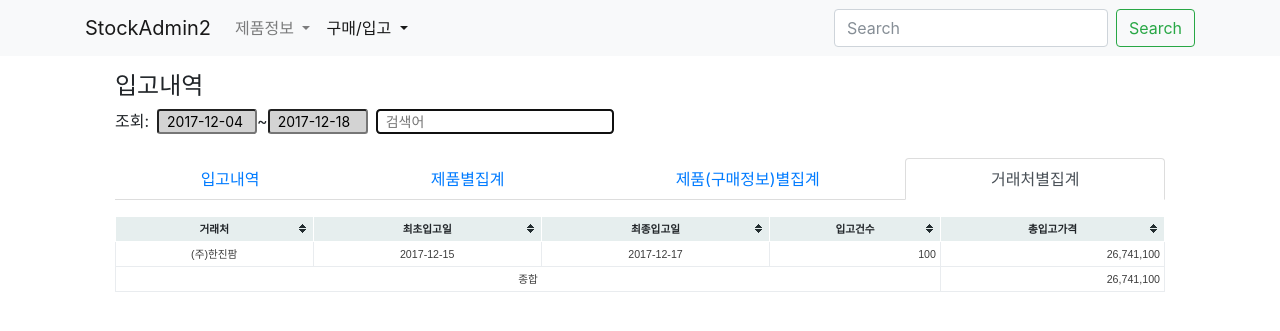
After one commit to zwolf21/StockAdmin2, a Django app: page /buy/stockrecord/agg/Market/ in a window 1280 px wide. The commit adds this page. Shown: the top 331 px of the page. Run offline with Django 3.2, Linux system fonts and the light colour scheme; data comes from the database, SQL or seed files in the repository; both versions use the stored data as it was after the commit; some libraries are stand-ins or nearby versions.

Commit message:
각 모델에서 집계 했더니 올바른 집계가 되지 않는다 StockRecord Magager 에서 집계 구현할 예정

```diff
--- a/StockAdmin2/buy/templates/buy/buy_base.html
+++ b/StockAdmin2/buy/templates/buy/buy_base.html
@@ -5,7 +5,7 @@
     <div class="col-12 my-3">
     {% block buy_header %}{% endblock buy_header %}
     </div>
-    <div class="row">
+    <div class="col-12">
     {% block buy_content %}{% endblock buy_content %}
     </div>
 </div>
--- /dev/null
+++ b/StockAdmin2/buy/templates/buy/components/stock_nav.html
@@ -0,0 +1,23 @@
+{% url 'buy:stock-agg' 'Market' as market_url %}
+{% url 'buy:stock-agg' 'Product' as product_url %}
+{% url 'buy:stock-agg' 'BuyInfo' as buyinfo_url %}
+{% url 'buy:stock-agg' 'StockRecord' as stockrecord_url %}
+<ul class="nav nav-tabs nav-fill">
+  <li class="nav-item">
+    <a class="nav-link {% if request.path == stockrecord_url %}active{% endif %} " href="{{ stockrecord_url }}?{{ request.GET.urlencode }}" >입고내역</a>
+  </li>
+  <li class="nav-item">
+    <a class="nav-link {% if request.path == product_url %}active{% endif %} " href="{{ product_url }}?{{ request.GET.urlencode }}">제품별집계</a>
+  </li>
+  <li class="nav-item">
+    <a class="nav-link {% if request.path == buyinfo_url %}active{% endif %} " href="{{ buyinfo_url }}?{{ request.GET.urlencode }}">제품(구매정보)별집계</a>
+  </li>
+  <li class="nav-item">
+    <a class="nav-link {% if request.path == market_url %}active{% endif %} " href="{{ market_url }}?{{ request.GET.urlencode }}">거래처별집계</a>
+  </li>
+</ul>
+<script>
+$(function(){
+  redirectFormActionOnClick('#filter-form', '[href={{ request.path }}]', "{{ request.path }}")
+})
+</script>
--- /dev/null
+++ b/StockAdmin2/buy/templates/buy/stocked_agg.html
@@ -0,0 +1,164 @@
+{% extends "buy/buy_base.html" %}
+{% load humanize %}
+{% load widget_tweaks %}
+
+
+{% block buy_header %}
+<div class="col-12 mb-4">
+    <h4>입고내역</h4>
+    {% include "buy/components/filter_form.html" with url='.' %}
+</div>
+<div class="col-12">
+    {% include "buy/components/stock_nav.html" %}
+</div>
+{% endblock buy_header %}
+
+
+{% block buy_content %}
+{% url 'buy:stock-agg' 'Market' as market_url %}
+{% url 'buy:stock-agg' 'Product' as product_url %}
+{% url 'buy:stock-agg' 'BuyInfo' as buyinfo_url %}
+{% url 'buy:stock-agg' 'StockRecord' as stockrecord_url %}
+
+<div class="col-12">
+{% if request.path == stockrecord_url %}
+    <table class="tablesorter tablesorter-sortable table-bordered">
+        <thead>
+            <tr>
+                <th>구매번호</th>
+                <th>입고일자</th>
+                <th>거래처</th>
+                <th>판매사</th>
+                <th>제품명</th>
+                <th>입고수량</th>
+                <th>구매단가</th>
+                <th>총입고가격</th>
+            </tr>
+        </thead>
+        <tbody>
+            {% for object in object_list %}
+            <tr>
+                <td class="text-center">{{ object.buyitem.buy.slug }}</td>
+                <td class="text-center">{{ object.date|date:"Y-m-d" }}</td>
+                <td class="text-center">{{ object.buyitem.buyinfo.market.name }}</td>
+                <td class="text-center">{{ object.buyitem.buyinfo.product.company }}</td>
+                <td>{{ object.buyitem.buyinfo.product.name }}</td>
+                <td class="text-right">{{ object.amount }}</td>
+                <td class="text-right">{{ object.buyitem.buyinfo.price|intcomma }}</td>
+                <td class="text-right">
+                    {{ object.stocked_price_sum|intcomma }}
+                </td>
+            </tr>
+            {% endfor %}
+            <tr>
+                <td class="text-center" colspan="7">종합</td>
+                <td class="text-right">{{ aggset.stocked_price_total|intcomma }}</td>
+            </tr>
+        </tbody>
+    </table>
+{% elif request.path == product_url %}
+    <table class="tablesorter tablesorter-sortable table-bordered">
+        <thead>
+            <tr>
+                <th>제품코드</th>
+                <th>제품명</th>
+                <th>최초입고일</th>
+                <th>최종입고일</th>
+                <th>입고수량</th>
+                <th>총입고가격</th>
+            </tr>
+        </thead>
+        <tbody>
+            {% for object in object_list %}
+            <tr>
+                <td class="text-center">{{ object.code }}</td>
+                <td>{{ object.name }}</td>
+                <td class="text-center">{{ object.first_stocked_date|date:"Y-m-d" }}</td>
+                <td class="text-center">{{ object.last_stocked_date|date:"Y-m-d" }}</td>
+                <td class="text-right">{{ object.stocked_amount_sum|intcomma }}</td>
+                <td class="text-right">{{ object.stocked_price_sum|intcomma }}</td>
+            </tr>
+            {% endfor %}
+            <tr>
+                <td class="text-center" colspan="5">종합</td>
+                <td class="text-right">{{ aggset.stocked_price_total|intcomma }}</td>
+            </tr>
+        </tbody>
+    </table>
+{% elif request.path == buyinfo_url %}
+    <table class="tablesorter tablesorter-sortable table-bordered">
+        <thead>
+            <tr>
+                <th>제품코드</th>
+                <th>제품명</th>
+                <th>최초입고일</th>
+                <th>최종입고일</th>
+                <th>거래처</th>
+                <th>거래단가</th>
+                <th>입고수량</th>
+                <th>총입고가격</th>
+            </tr>
+        </thead>
+        <tbody>
+            {% for object in object_list %}
+            <tr>
+                <td class="text-center">{{ object.product.code }}</td>
+                <td>{{ object.product.name }}</td>
+                <td class="text-center">{{ object.first_stocked_date|date:"Y-m-d" }}</td>
+                <td class="text-center">{{ object.last_stocked_date|date:"Y-m-d" }}</td>
+                <td class="text-center">{{ object.market.name }}</td>
+                <td class="text-right">{{ object.price|intcomma }}</td>
+                <td class="text-right">{{ object.stocked_amount_sum|intcomma }}</td>
+                <td class="text-right">{{ object.stocked_price_sum|intcomma }}</td>
+            </tr>
+            {% endfor %}
+            <tr>
+                <td class="text-center" colspan="7">종합</td>
+                <td class="text-right">{{ aggset.stocked_price_total|intcomma }}</td>
+            </tr>
+        </tbody>
+    </table>
+{% elif request.path == market_url %}
+    <table class="tablesorter tablesorter-sortable table-bordered">
+        <thead>
+            <tr>
+                <th>거래처</th>
+                <th>최초입고일</th>
+                <th>최종입고일</th>
+                <th>입고건수</th>
+                <th>총입고가격</th>
+            </tr>
+        </thead>
+        <tbody>
+            {% for object in object_list %}
+            <tr>
+                <td class="text-center">{{ object.name }}</td>
+                <td class="text-center">{{ object.first_stocked_date|date:"Y-m-d" }}</td>
+                <td class="text-center">{{ object.last_stocked_date|date:"Y-m-d" }}</td>
+                <td class="text-right">{{ object.stocked_count|intcomma }}</td>
+                <td class="text-right">{{ object.stocked_price_sum|intcomma }}</td>
+            </tr>
+            {% endfor %}
+            <tr>
+                <td class="text-center" colspan="4">종합</td>
+                <td class="text-right">{{ aggset.stocked_price_total|intcomma }}</td>
+            </tr>
+        </tbody>
+    </table>
+{% endif %}
+
+
+</div>
+
+{% endblock buy_content %}
+
+{% block extra_script %}
+<script>
+$(function(){
+$('#btn-goto-stocking').click(function(event){
+        event.preventDefault()
+        $('#form-filter').attr('action', "{% url 'buy:stock-stocking' %}").submit()
+    })
+})
+</script>
+{% endblock extra_script %}
--- a/StockAdmin2/buy/urls.py
+++ b/StockAdmin2/buy/urls.py
@@ -14,4 +14,5 @@ urlpatterns = [
 
     path('stockrecord/stocking/', StockRecordStockingView.as_view(), name='stock-stocking'),
     path('stockrecord/stocked/', stockrecord_stocked_view, name='stock-stocked'),
+    path('stockrecord/agg/<slug:type>/', StockRecordAggregateView.as_view(), name='stock-agg'),
 ]
--- a/StockAdmin2/buy/views.py
+++ b/StockAdmin2/buy/views.py
@@ -1,3 +1,5 @@
+from pprint import pprint
+
 from django.shortcuts import render, redirect, reverse
 from django.urls import reverse_lazy
 from django.http import HttpResponseRedirect
@@ -78,6 +80,40 @@ class BuyItemCartFormView(FormView):
         return super(BuyItemCartFormView, self).form_valid(form)
 
 
+from django.apps import apps
+class StockRecordAggregateView(ListView):
+    model = StockRecord
+    template_name = 'buy/stocked_agg.html'
+
+    def get_context_data(self, **kwargs):
+        pprint(dir(self.request.GET))
+        print(self.request.GET.urlencode())
+        context = super(StockRecordAggregateView, self).get_context_data(**kwargs)
+        agg_type = self.kwargs.get('type')
+        app_model_set = {
+            'Market': 'product', 'Product': 'product',
+            'BuyInfo': 'product', 'StockRecord': 'buy'
+        }
+        if agg_type in app_model_set:
+            app_name = app_model_set.get(agg_type)
+            model = apps.get_model(app_name, agg_type)
+            # qs, aggset = model.objects.all().annotate_stockrecord(aggset=True)
+            qs = model.objects.all()
+            filter_name='{}-StockRecord'.format(agg_type)
+            qf = QueryFilter(self.request, queryset=qs, app_name=filter_name)
+            qf.set_filter_form_to_context(context,
+                date='date_filter_form',
+                search='search_filter_form'
+            )
+            qs = qf.filter_by_date()
+            qs = qf.filter_by_search(queryset=qs)
+            anno = qs.annotate_stockrecord(aggset=True)
+            context['object_list'] = anno['annoset']
+            context['aggset'] = anno['aggset']
+        return context
+
+
+
 
 class StockRecordStockingView(FormView):
     form_class = DateForm
@@ -94,12 +130,12 @@ class StockRecordStockingView(FormView):
                 amount=0,
                 buyitem__isend=False
             )
-            qf = QueryFilter(self.request, queryset=qs)
+            qf = QueryFilter(self.request, app_name='StockRecord-stocking', queryset=qs)
             qf.set_filter_form_to_context(context,
                 date='date_filter_form', search='search_filter_form'
             )
-            qs = qf.filter_by_date('buyitem__buy__date')
-            qs = qf.filter_by_search(app_name='StockRecord-stocking', queryset=qs)
+            qs = qf.filter_by_date()
+            qs = qf.filter_by_search(queryset=qs)
             context['formset'] = StockRecordFormSet(queryset=qs)
         return context
 
@@ -121,11 +157,11 @@ def stockrecord_stocked_view(request):
         return redirect('.')
     else:
         qs = StockRecord.objects.filter(amount__gt=0)
-        qf = QueryFilter(request, queryset=qs)
+        qf = QueryFilter(request, queryset=qs, app_name='StockRecord-stocked')
         qf.set_filter_form_to_context(context,
             date='date_filter_form', search='search_filter_form'
         )
-        qs = qf.filter_by_date('date')
-        qs = qf.filter_by_search(app_name='StockRecord-stocked', queryset=qs)
+        qs = qf.filter_by_date()
+        qs = qf.filter_by_search( queryset=qs)
         context['formset'] = StockRecordFormSet(queryset=qs)
         return render(request, 'buy/stocked_form.html', context)
--- a/StockAdmin2/core/filter/views.py
+++ b/StockAdmin2/core/filter/views.py
@@ -2,6 +2,7 @@ from django.db.models import Q
 
 from .smart_filter import filter_searches
 from .forms import DateFilterForm, SearchFilterForm
+from .settings import LOOKUP_CONTEXTS
 
 
 
@@ -11,9 +12,10 @@ class QueryFilter(object):
         'search': SearchFilterForm
     }
 
-    def __init__(self, request, queryset=None):
+    def __init__(self, request, queryset=None, app_name=None):
         self.request = request
         self.queryset = queryset
+        self.app_name = app_name
 
     def set_filter_form_to_context(self, context, **form_kinds):
         for kind, form_name in form_kinds.items():
@@ -42,11 +44,17 @@ class QueryFilter(object):
         return search_form
 
 
-    def filter_by_date(self, date_field, queryset=None):
+    def filter_by_date(self, date_field=None, queryset=None):
         date_form = self.get_date_filter_form()
         qs = queryset or self.queryset
+        if date_field is None:
+            lookup = LOOKUP_CONTEXTS.get(self.app_name)
+            if lookup:
+                date_fields = lookup.get('date_range')
+                if date_fields:
+                    date_field = date_fields[0]
 
-        if not qs:
+        if not qs or not date_field:
             return qs
 
         if date_form.is_valid():
@@ -69,6 +77,6 @@ class QueryFilter(object):
 
         if search_form.is_valid():
             searches = search_form.cleaned_data.get('search')
-            return filter_searches(qs, searches, app_name)
+            return filter_searches(qs, searches, app_name or self.app_name)
 
         return qs
--- a/StockAdmin2/product/models.py
+++ b/StockAdmin2/product/models.py
@@ -62,6 +62,8 @@ class BuyInfo(BuyInfoMixin, models.Model):
     updated = models.DateTimeField(auto_now=True)
     created = models.DateTimeField(auto_now_add=True)
 
+    objects = BuyInfoManager()
+
     class Meta:
         verbose_name = '구매정보'
         verbose_name_plural = '구매정보'
--- a/StockAdmin2/static/js/common.js
+++ b/StockAdmin2/static/js/common.js
@@ -67,3 +67,10 @@ function checkSync(master, slave) {
         });
     })
 }
+
+function redirectFormActionOnClick(formSelector, btnSelector, redirectTo) {
+    $(btnSelector).click(function(event){
+        event.preventDefault()
+        $(formSelector).attr('action', redirectTo).submit()
+    })
+}
--- a/StockAdmin2/templates/components/navbar.html
+++ b/StockAdmin2/templates/components/navbar.html
@@ -55,7 +55,7 @@
 			          	<a class="dropdown-item dropdown-toggle" href="#">입고</a>
 			            <ul class="dropdown-menu">
 			              <li><a class="dropdown-item" href="{% url 'buy:stock-stocking' %}">입고잡기</a></li>
-			              <li><a class="dropdown-item" href="{% url 'buy:stock-stocked' %}">입고내역(수정)</a></li>
+			              <li><a class="dropdown-item" href="{% url 'buy:stock-agg' 'StockRecord' %}">입고내역</a></li>
 			            </ul>
 			          </li>
 			        </ul>
```
Also changed, not shown: StockAdmin2/buy/managers.py (+36 -11 lines), StockAdmin2/buy/templates/buy/stocked_form.html (+3 -8 lines), StockAdmin2/buy/templates/buy/stocking_form.html (+5 -7 lines), StockAdmin2/buy/templates/buy/test.html (deleted, +0 -18 lines), StockAdmin2/core/filter/settings.py (+65 -1 lines), StockAdmin2/product/managers.py (+17 -8 lines), StockAdmin2/db.sqlite3.
